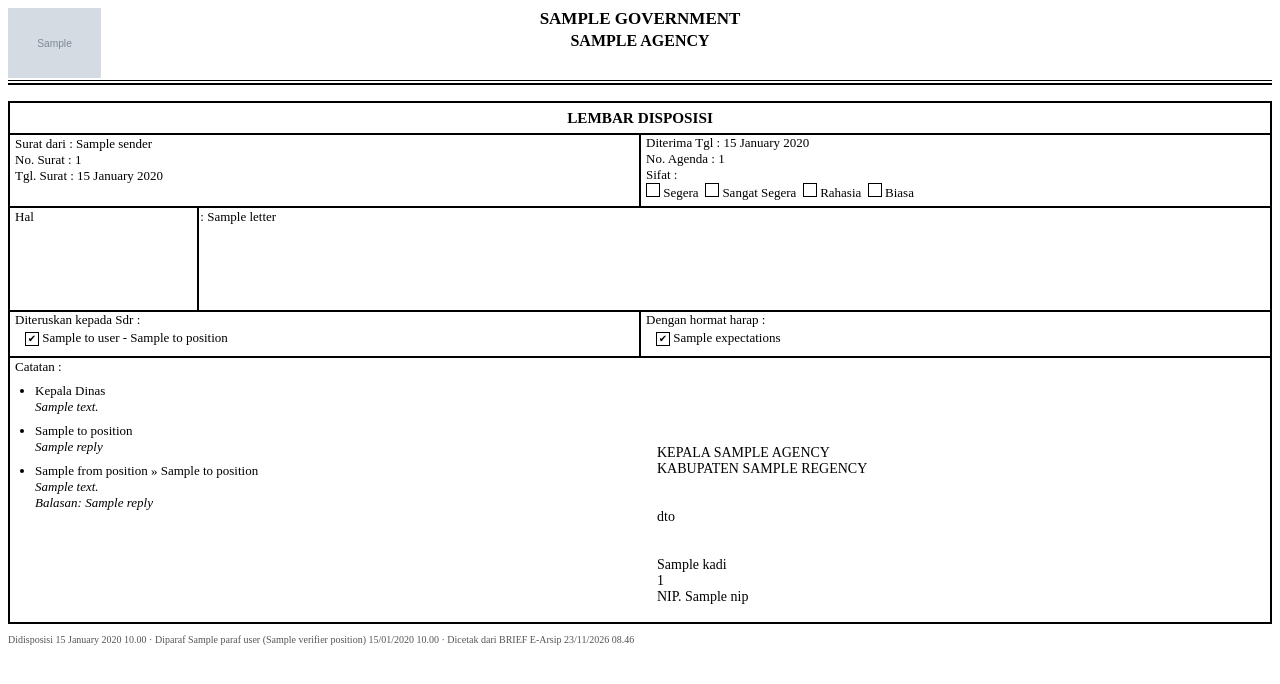
After one commit to iamudin/newbrief, a Laravel app: template resources/views/arsip/pdf-sheet.blade.php in a window 1280 px wide. The commit adds this page. Shown: the top 684 px of the page. Run offline with Laravel 12, Linux system fonts and the light colour scheme; the template is opened without the code that fills it: most values are stand-ins (such as "Sample title", 1, 10 or a date in 2020); grey boxes marked "Sample" are stand-in pictures; some libraries are stand-ins or nearby versions.

Commit message:
feat: add disposition PDF generation and merging service with rank and setting updates

```diff
--- a/app/Http/Controllers/ArsipPrintController.php
+++ b/app/Http/Controllers/ArsipPrintController.php
@@ -3,26 +3,26 @@
 namespace App\Http\Controllers;
 
 use App\Models\Letter;
-use App\Models\Setting;
 use App\Services\ArsipService;
+use App\Services\DispositionPdfService;
 use Illuminate\Http\Request;
+use Illuminate\Http\Response;
 
-/** Lembar disposisi siap cetak (gunakan "Simpan sebagai PDF" di dialog cetak browser). */
+/** Cetak lembar disposisi (PDF) yang sudah digabung dengan file surat. */
 class ArsipPrintController extends Controller
 {
-    public function __invoke(Request $request, Letter $letter)
+    public function __invoke(Request $request, Letter $letter, DispositionPdfService $pdf): Response
     {
         abort_unless(ArsipService::canView($request->user(), $letter), 403);
         abort_unless($letter->disposed_at !== null, 404, 'Surat belum didisposisi.');
 
-        $letter->load('dispositions.toPosition', 'dispositions.toUser', 'dispositions.fromPosition', 'disposer', 'kadisPosition', 'parafUser', 'verifierPosition');
+        $result = $pdf->build($letter);
+        $filename = 'disposisi-'.str($letter->agenda_number.'-'.$letter->letter_number)->slug().'.pdf';
 
-        return view('arsip.print', [
-            'letter' => $letter,
-            'agency' => Setting::get('agency_name'),
-            'kadisTargets' => $letter->kadisPosition?->subordinates()->get() ?? collect(),
-            'firstLevel' => $letter->dispositions->whereNull('parent_id')->pluck('to_position_id')->all(),
-            'followUps' => $letter->dispositions->whereNotNull('parent_id'),
+        return response($result['content'], 200, [
+            'Content-Type' => 'application/pdf',
+            'Content-Disposition' => ($request->boolean('unduh') ? 'attachment' : 'inline').'; filename="'.$filename.'"',
+            'X-Disposisi-Merged' => $result['merged'] ? '1' : '0',
         ]);
     }
 }
--- a/app/Models/Setting.php
+++ b/app/Models/Setting.php
@@ -18,6 +18,9 @@ class Setting extends Model
     /** @var array<string, string> */
     public const DEFAULTS = [
         'agency_name' => 'Dinas Penanaman Modal dan PTSP',
+        'government_name' => 'Pemerintah Kabupaten Bengkalis',
+        'regency' => 'Bengkalis',
+        'agency_logo' => '',
         'deadline_eselon3' => '08:00',
         'deadline_eselon4' => '08:30',
         'deadline_staff' => '08:45',
--- a/composer.json
+++ b/composer.json
@@ -7,9 +7,12 @@
     "license": "MIT",
     "require": {
         "php": "^8.3",
+        "barryvdh/laravel-dompdf": "^3.1",
         "laravel/framework": "^13.17",
         "laravel/tinker": "^3.0",
-        "livewire/livewire": "^4.4"
+        "livewire/livewire": "^4.4",
+        "setasign/fpdf": "^1.9",
+        "setasign/fpdi": "^2.6"
     },
     "require-dev": {
         "fakerphp/faker": "^1.23",
--- a/config/services.php
+++ b/config/services.php
@@ -35,4 +35,9 @@ return [
         ],
     ],
 
+    // Dipakai untuk mengonversi PDF surat versi baru agar bisa digabung dengan lembar disposisi.
+    'ghostscript' => [
+        'path' => env('GHOSTSCRIPT_PATH', 'gs'),
+    ],
+
 ];
--- /dev/null
+++ b/resources/views/arsip/pdf-sheet.blade.php
@@ -0,0 +1,121 @@
+{{-- Lembar disposisi (PDF / dompdf) — tata letak mengikuti template e-office --}}
+<!DOCTYPE html>
+<html lang="id">
+<head>
+    <meta charset="utf-8">
+    <style>
+        @page { margin: 28px 36px; }
+        body { font-family: 'Times New Roman', Times, serif; font-size: 13px; color: #000; }
+        .kop { text-align: center; position: relative; min-height: 72px; }
+        .kop img { position: absolute; left: 0; top: 0; height: 70px; }
+        .kop h3 { margin: 6px 0 22px; padding: 0; font-size: 17px; line-height: 1.3; }
+        .kop span { font-size: 16px; }
+        hr.t { border: 0; border-top: 1px solid #000; margin: 0; }
+        hr.b { border: 0; border-bottom: 2px solid #000; margin: 2px 0 0; }
+        table { width: 100%; border-collapse: collapse; border: 2px solid #000; }
+        td { border: 2px solid #000; vertical-align: top; }
+        .check { display: inline-block; width: 12px; height: 12px; border: 1px solid #000; font-family: 'DejaVu Sans', sans-serif; font-size: 10px; line-height: 11px; text-align: center; }
+        ul.checklist { margin: 0; padding: 0 0 0 10px; list-style: none; }
+        ul.checklist li { margin-top: 2px; }
+        ul.notes { list-style-type: disc; padding-left: 20px; margin: 4px 0 0; }
+        ul.notes li { margin-top: 8px; }
+        .ttd { margin-top: 70px; padding: 16px; font-size: 14px; }
+        .muted { color: #555; font-size: 10px; }
+    </style>
+</head>
+<body>
+    <div class="kop">
+        @if ($logoPath)<img src="{{ $logoPath }}" alt="">@endif
+        <h3>
+            {{ str($government)->upper() }}<br>
+            <span>{{ str($agency)->upper() }}</span>
+        </h3>
+    </div>
+    <hr class="t"><hr class="b">
+    <br>
+
+    <table style="border-bottom: none;">
+        <tr>
+            <td colspan="2" style="text-align:center; border-bottom:none;">
+                <h3 style="line-height: normal; padding: 5px 0; margin: 0;">LEMBAR DISPOSISI</h3>
+            </td>
+        </tr>
+        <tr>
+            <td style="width:50%; border-bottom:none; padding-left:5px;">
+                Surat dari : {{ $letter->sender }}<br>
+                No. Surat : {{ $letter->letter_number }}<br>
+                Tgl. Surat : {{ $letter->letter_date->translatedFormat('d F Y') }}
+            </td>
+            <td style="width:50%; border-bottom:none; padding:0 0 5px 5px;">
+                Diterima Tgl : {{ $letter->received_date->translatedFormat('d F Y') }}<br>
+                No. Agenda : {{ $letter->agenda_number }}<br>
+                Sifat :<br>
+                @foreach (['segera' => 'Segera', 'sangat_segera' => 'Sangat Segera', 'rahasia' => 'Rahasia', 'biasa' => 'Biasa'] as $key => $label)
+                    <span class="check">{{ $letter->nature === $key ? '✔' : '' }}</span> {{ $label }}&nbsp;
+                @endforeach
+            </td>
+        </tr>
+    </table>
+
+    <table style="border-top: none; border-bottom: none;">
+        <tr>
+            <td style="width:15%; height:100px; border-bottom:none; padding-left:5px;">Hal</td>
+            <td style="border-bottom:none;">: {{ $letter->subject }}</td>
+        </tr>
+    </table>
+
+    <table style="border-top: none;">
+        <tr>
+            <td style="width:50%; padding:0 0 10px 5px;">
+                Diteruskan kepada Sdr :
+                <ul class="checklist">
+                    @forelse ($firstLevel as $d)
+                        <li><span class="check">✔</span> {{ $d->toUser?->name ?? '-' }} - {{ $d->toPosition->name }}</li>
+                    @empty
+                        <li style="color:#888; font-style:italic;">-</li>
+                    @endforelse
+                </ul>
+            </td>
+            <td style="padding:0 0 10px 5px;">
+                Dengan hormat harap :
+                <ul class="checklist">
+                    @forelse ((array) ($letter->expectations ?? []) as $item)
+                        <li><span class="check">✔</span> {{ $item }}</li>
+                    @empty
+                        <li style="color:#888; font-style:italic;">-</li>
+                    @endforelse
+                </ul>
+            </td>
+        </tr>
+        <tr>
+            <td style="border-right:none; padding-left:5px;">
+                Catatan :
+                <ul class="notes">
+                    <li>Kepala Dinas<br><i>{{ $letter->disposition_note ?: '-' }}</i></li>
+                    @foreach ($firstLevel as $d)
+                        @if ($d->reply)
+                            <li>{{ $d->toPosition->name }}<br><i>{{ $d->reply }}</i></li>
+                        @endif
+                    @endforeach
+                    @foreach ($followUps as $d)
+                        <li>{{ $d->fromPosition->name }} &raquo; {{ $d->toPosition->name }}<br><i>{{ $d->note ?: '-' }}</i>@if ($d->reply)<br><i>Balasan: {{ $d->reply }}</i>@endif</li>
+                    @endforeach
+                </ul>
+            </td>
+            <td style="border-left:none; vertical-align:bottom;">
+                <div class="ttd">
+                    KEPALA {{ str($agency)->upper() }}<br>
+                    @if ($regency)KABUPATEN {{ str($regency)->upper() }}<br>@endif
+                    <br><br>
+                    dto
+                    <br><br><br>
+                    {{ $kadis?->name ?? '' }}<br>
+                    {{ $kadis?->rank ?? '' }}<br>
+                    NIP. {{ $kadis?->nip ?? '' }}
+                </div>
+            </td>
+        </tr>
+    </table>
+    <p class="muted">Didisposisi {{ $letter->disposed_at?->translatedFormat('d F Y H.i') }} · Diparaf {{ $letter->parafUser?->name }} ({{ $letter->verifierPosition?->name }}) {{ $letter->paraf_at?->format('d/m/Y H.i') }} · Dicetak dari BRIEF E-Arsip {{ now()->format('d/m/Y H.i') }}</p>
+</body>
+</html>
--- a/resources/views/livewire/admin/employees.blade.php
+++ b/resources/views/livewire/admin/employees.blade.php
@@ -38,6 +38,7 @@
             <div><label class="label">NIP (dipakai login)</label><input wire:model="nip" class="field">@error('nip')<p class="error">{{ $message }}</p>@enderror</div>
             <div><label class="label">Email</label><input wire:model="email" type="email" class="field">@error('email')<p class="error">{{ $message }}</p>@enderror</div>
             <div><label class="label">No. WhatsApp</label><input wire:model="phone" class="field" placeholder="08xxxxxxxxxx" inputmode="tel"><p class="mt-0.5 text-[11px] text-muted">Dipakai untuk notifikasi WhatsApp.</p></div>
+            <div><label class="label">Pangkat / golongan</label><input wire:model="rank" class="field" placeholder="mis. Pembina Utama Muda (IV/c)"></div>
             <div><label class="label">Jenis kelamin</label><select wire:model="gender" class="field"><option value="">—</option><option value="L">Laki-laki</option><option value="P">Perempuan</option></select></div>
             <div class="col-span-2"><label class="label">Password {{ $editingId ? '(kosongkan bila tidak diubah)' : 'awal' }}</label><input wire:model="password" type="password" class="field" autocomplete="new-password">@error('password')<p class="error">{{ $message }}</p>@enderror</div>
             <div class="col-span-2">
--- a/resources/views/livewire/admin/settings.blade.php
+++ b/resources/views/livewire/admin/settings.blade.php
@@ -3,6 +3,12 @@
         <section class="card grid grid-cols-2 gap-3">
             <h2 class="card-title col-span-2">Instansi</h2>
             <div class="col-span-2"><label class="label">Nama instansi</label><input wire:model="values.agency_name" class="field"></div>
+            <div><label class="label">Pemerintah daerah (kop surat)</label><input wire:model="values.government_name" class="field" placeholder="Pemerintah Kabupaten …"></div>
+            <div><label class="label">Kabupaten / kota (tanda tangan)</label><input wire:model="values.regency" class="field"></div>
+            <div class="col-span-2 flex items-center gap-3">
+                <img src="{{ $logo ? $logo->temporaryUrl() : asset($values['agency_logo'] ?: 'images/logo-brief.png') }}" alt="Logo" class="size-14 rounded-lg border border-line object-contain p-1">
+                <div><label class="label">Logo kop lembar disposisi (PNG/JPG, maks 1 MB)</label><input type="file" wire:model="logo" accept="image/png,image/jpeg" class="text-xs">@error('logo')<p class="error">{{ $message }}</p>@enderror</div>
+            </div>
         </section>
         <section class="card grid grid-cols-4 gap-3">
             <h2 class="card-title col-span-4">Batas jam kepatuhan (WIB)</h2>
--- a/resources/views/livewire/arsip/show.blade.php
+++ b/resources/views/livewire/arsip/show.blade.php
@@ -14,7 +14,10 @@
                 <div class="flex items-center justify-between gap-2">
                     <h2 class="card-title">Data surat</h2>
                     <div class="flex gap-1.5">
-                        @if ($letter->disposed_at)<a href="{{ route('arsip.print', $letter) }}" target="_blank" class="btn-outline btn-sm"><x-icon name="print" size="13" />Lembar disposisi</a>@endif
+                        @if ($letter->disposed_at)
+                            <a href="{{ route('arsip.print', $letter) }}" target="_blank" class="btn-outline btn-sm" title="Lembar disposisi + file surat dalam satu PDF"><x-icon name="print" size="13" />Cetak disposisi</a>
+                            <a href="{{ route('arsip.print', $letter) }}?unduh=1" class="btn-outline btn-sm" title="Unduh PDF gabungan">PDF</a>
+                        @endif
                         @if ($canEdit)<a href="{{ route('arsip.edit', $letter) }}" wire:navigate class="btn-outline btn-sm"><x-icon name="edit" size="13" />Ubah</a>@endif
                     </div>
                 </div>
```
Also changed, not shown: app/Livewire/Admin/Employees.php (+6 -3 lines), app/Livewire/Admin/Settings.php (+17 -0 lines), app/Services/DispositionPdfService.php (added, +170 -0 lines), resources/views/arsip/print.blade.php (deleted, +0 -96 lines), tests/Feature/DispositionPdfTest.php (added, +97 -0 lines), tests/Feature/EArsipTest.php (+1 -1 lines), database/migrations/2026_11_24_000004_add_rank_to_users_table.php (added), 1 other file.
